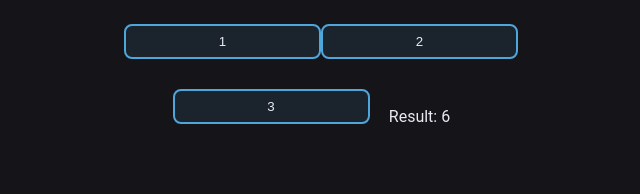
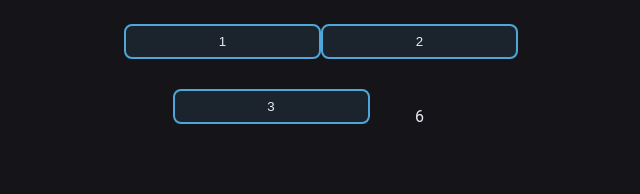
Before and after one commit to Pronian/proportions-svelte, a Svelte app: page / in a window 1280 px wide. Shown: the top 194 px of the page, without its empty margins (319-959 px from the left). Built offline with nearby package versions, Linux system fonts and the light colour scheme.

Commit message:
Added arrow and improved labels

```diff
--- /dev/null
+++ b/src/assets/htmlSVGs.ts
@@ -0,0 +1 @@
+export const arrowNarrowRight = '<svg xmlns="http://www.w3.org/2000/svg fill="none" viewBox="0 0 24 24" stroke="currentColor"><path stroke-linecap="round" stroke-linejoin="round" stroke-width="2" d="M17 8l4 4m0 0l-4 4m4-4H3"/></svg>';
--- a/src/components/Proportions.svelte
+++ b/src/components/Proportions.svelte
@@ -1,22 +1,33 @@
 <script lang="ts">
 	import InputNumberExpression from "./InputNumberExpression.svelte";
+	import { arrowNarrowRight } from "../assets/htmlSVGs";
 	import { roundIfNeeded } from "../util/number";
+	const roundingDigits = 3;
 
 	let a = 1;
 	let b = 2;
 	let c = 3;
-	const roundingDigits = 3;
 </script>
 
 
 <div class="flex-cc prop-row">
-	<InputNumberExpression label="Value A" initialValue={a.toString()} on:compute={(event) => a = event.detail} {roundingDigits} />
-	<InputNumberExpression label="Value B" initialValue={b.toString()} on:compute={(event) => b = event.detail} {roundingDigits} />
+		<div class="prop-val">
+			<InputNumberExpression label="value A" initialValue={a.toString()} on:compute={(event) => a = event.detail} {roundingDigits} />
+		</div>
+		<div class="arrow" aria-label="relates to">{@html arrowNarrowRight}</div>
+		<div class="prop-val">
+			<InputNumberExpression label="value B" initialValue={b.toString()} on:compute={(event) => b = event.detail} {roundingDigits} />
+		</div>
 </div>
 <div class="flex-cc prop-row">
-	<InputNumberExpression label="Value C" initialValue={c.toString()} on:compute={(event) => c = event.detail} {roundingDigits}/>
-	<div class="flex-cc prop-res">Result: {roundIfNeeded(c*b/a, roundingDigits)}</div>
+		<div class="prop-val">
+			<InputNumberExpression label="as value C" initialValue={c.toString()} on:compute={(event) => c = event.detail} {roundingDigits}/>
 </div>
+		<div class="arrow" aria-label="to">{@html arrowNarrowRight}</div>
+		<div class="flex-cc prop-val">
+			<div class="prop-res">{roundIfNeeded(c*b/a, roundingDigits)}</div>
+		</div>
+	</div>
 
 <style>
 	.prop-row {
```
